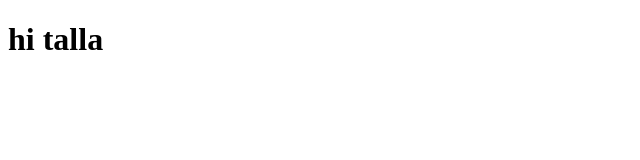
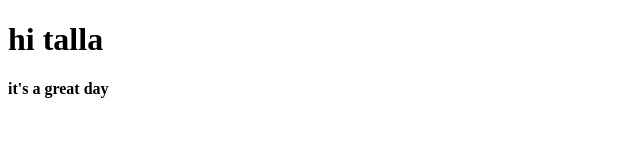
Before and after one commit to taga987/test_site, a plain HTML site: page site/index.html in a window 1280 px wide. Shown: the whole page, without its empty margins (0-640 px from the left). Drawn offline with Linux system fonts and the light colour scheme.

Commit message:
small addition

```diff
--- a/site/index.html
+++ b/site/index.html
@@ -5,5 +5,6 @@
 </head>
 <body>
 <h1>hi talla</h1>
+<h4>it's a great day</h4>
 </body>
 </html>
```
